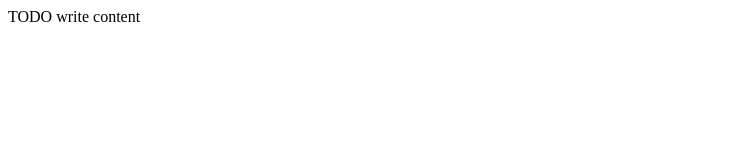
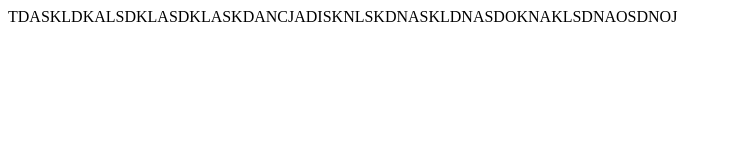
Before and after one commit to TheCooperative/branchT, a plain HTML site: page branchT/web/index.html in a window 1280 px wide. Shown: the whole page, without its empty margins (0-731 px from the left). Drawn offline with Linux system fonts and the light colour scheme.

Commit message:
changed index

```diff
--- a/branchT/web/index.html
+++ b/branchT/web/index.html
@@ -11,6 +11,6 @@ and open the template in the editor.
         <meta name="viewport" content="width=device-width, initial-scale=1.0">
     </head>
     <body>
-        <div>TODO write content</div>
+        <div>TDASKLDKALSDKLASDKLASKDANCJADISKNLSKDNASKLDNASDOKNAKLSDNAOSDNOJ</div>
     </body>
 </html>
```
